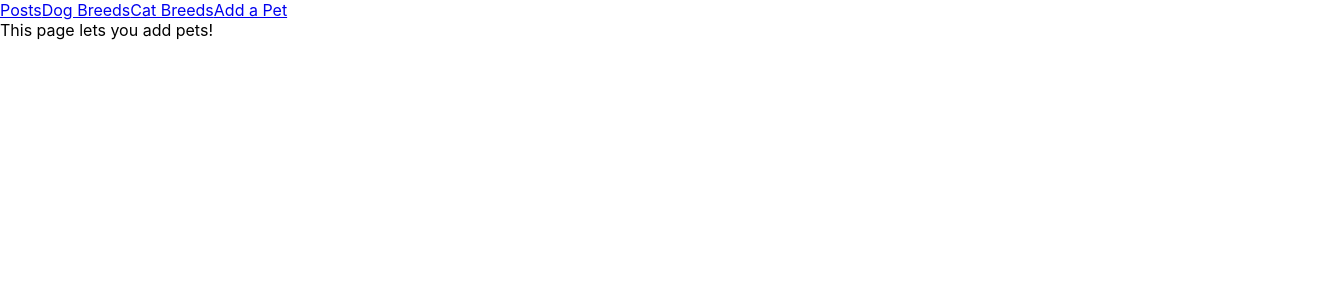
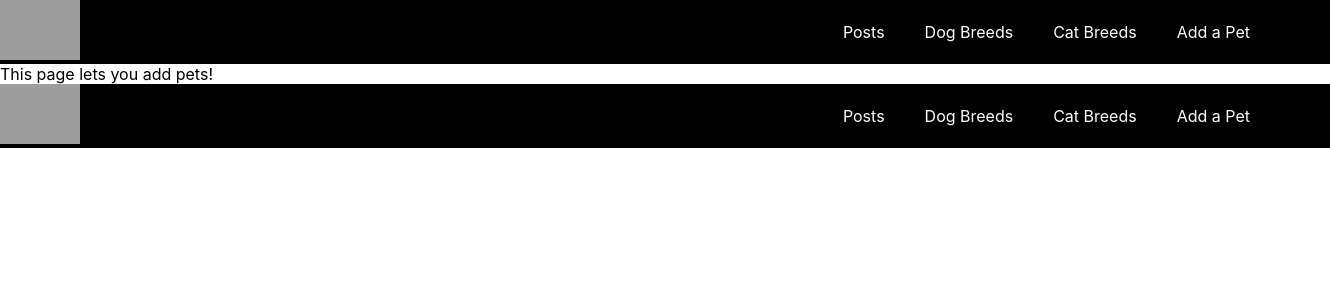
Before and after one commit to saralaffin/best-in-show, a React (Create React App) app: page /addPet in a window 1280 px wide. Shown: the top 300 px of the page, 1330 px wide, since content can reach past the window. Built offline with nearby package versions, Linux system fonts and the light colour scheme; grey boxes are pictures that could not be loaded.

Commit message:
Added a bunch of css to Header/Footer/Cards

```diff
--- a/src/App.css
+++ b/src/App.css
@@ -1,38 +1,3 @@
-.App {
-  text-align: center;
+.main__container {
+  height: 100%;
 }
-
-.App-logo {
-  height: 40vmin;
-  pointer-events: none;
-}
-
-@media (prefers-reduced-motion: no-preference) {
-  .App-logo {
-    animation: App-logo-spin infinite 20s linear;
-  }
-}
-
-.App-header {
-  background-color: #282c34;
-  min-height: 100vh;
-  display: flex;
-  flex-direction: column;
-  align-items: center;
-  justify-content: center;
-  font-size: calc(10px + 2vmin);
-  color: white;
-}
-
-.App-link {
-  color: #61dafb;
-}
-
-@keyframes App-logo-spin {
-  from {
-    transform: rotate(0deg);
-  }
-  to {
-    transform: rotate(360deg);
-  }
-}
--- a/src/App.js
+++ b/src/App.js
@@ -5,18 +5,15 @@ import HomePage from "./components/HomePage/HomePage";
 import DogBreeds from "./components/DogBreeds/DogBreeds";
 import CatBreeds from "./components/CatBreeds/CatBreeds";
 import AddPet from "./components/AddPet/AddPet";
+import Header from "./components/Header/Header";
+import Footer from "./components/Footer/Footer";
 
 class App extends Component {
   render() {
     return (
       <div>
-        <header>
-          <Link to="/">Posts</Link>
-          <Link to="/dogs">Dog Breeds</Link>
-          <Link to="/cats">Cat Breeds</Link>
-          <Link to="/addPet">Add a Pet</Link>
-        </header>
-        <main>
+        <Header />
+        <main className="main__container">
           <Route
             path="/"
             exact
@@ -38,6 +35,7 @@ class App extends Component {
             render={routerProps => <AddPet {...routerProps} />}
           />
         </main>
+        <Footer />
       </div>
     );
   }
--- a/src/components/Card/Card.css
+++ b/src/components/Card/Card.css
@@ -0,0 +1,53 @@
+.card__feed {
+  max-height: 600px;
+  width: 420px;
+  overflow-y: scroll;
+  display: grid;
+  margin: 0 auto;
+}
+
+.card__container-image {
+  width: 400px;
+  height: 400px;
+  background-position: center;
+  background-size: cover;
+}
+
+.card__container {
+  width: 400px;
+  height: 560px;
+  border: 2px solid black;
+  overflow-y: scroll;
+}
+
+.card__container-username {
+  font-weight: 900;
+}
+
+.card__container-caption {
+  padding: 15px 10px;
+  font-size: 2.5vh;
+}
+
+.card__container-links {
+  display: flex;
+  flex-direction: row;
+  justify-content: space-between;
+  margin: 0 5%;
+  align-items: center;
+}
+
+.card__container-like {
+  height: 60px;
+  width: 60px;
+}
+
+.card__container-more {
+  background-color: black;
+  color: white;
+  font-size: 2vh;
+  padding: 5px;
+  width: 40%;
+  border-radius: 5px;
+  text-align: center;
+}
--- a/src/components/Card/Card.js
+++ b/src/components/Card/Card.js
@@ -1,10 +1,35 @@
 import React, { Component } from "react";
+import "../../App.css";
+import "./Card.css";
 
 class Card extends Component {
   render() {
     return (
       <div>
-        My name is {this.props.petName}. My caption is {this.props.caption}
+        <div className="card__feed">
+          <div className="card__container">
+            <div
+              className="card__container-image"
+              style={{ backgroundImage: `url(${this.props.image})` }}
+            ></div>
+            <div className="card__container-caption">
+              <span className="card__container-username">
+                @{this.props.petName}:
+              </span>{" "}
+              {this.props.caption}
+            </div>
+            <div className="card__container-links">
+              <div>
+                <img
+                  className="card__container-like"
+                  src="https://i.imgur.com/I3Ef8to.png"
+                ></img>
+                <span>{this.props.numberOfLikes} Likes</span>
+              </div>
+              <div className="card__container-more">See More Info</div>
+            </div>
+          </div>
+        </div>
       </div>
     );
   }
--- /dev/null
+++ b/src/components/Footer/Footer.css
@@ -0,0 +1,32 @@
+.footer__bar {
+  height: 8vh;
+  color: white;
+  background-color: black;
+  display: flex;
+  flex-direction: row;
+  justify-content: space-between;
+  align-items: center;
+  padding-right: 50px;
+  width: 100%;
+}
+
+.footer__image img {
+  height: 60px;
+}
+
+.footer__links-container {
+  display: flex;
+  flex-direction: row;
+  justify-content: space-evenly;
+  align-items: center;
+  margin-right: 10px;
+}
+
+.footer__links {
+  padding: 0 20px;
+}
+
+.footer__bar a {
+  text-decoration: none;
+  color: white;
+}
--- /dev/null
+++ b/src/components/Footer/Footer.js
@@ -0,0 +1,30 @@
+import React, { Component } from "react";
+import { Route, Link } from "react-router-dom";
+import "../../App.css";
+import "./Footer.css";
+
+function Footer(props) {
+  return (
+    <div className="footer__bar">
+      <div className="footer__image">
+        <img src="https://i.imgur.com/15AizW0.png"></img>
+      </div>
+      <div className="footer__links-container">
+        <Link to="/" className="footer__links">
+          Posts
+        </Link>
+        <Link to="/dogs" className="footer__links">
+          Dog Breeds
+        </Link>
+        <Link to="/cats" className="footer__links">
+          Cat Breeds
+        </Link>
+        <Link to="/addPet" className="footer__links">
+          Add a Pet
+        </Link>
+      </div>
+    </div>
+  );
+}
+
+export default Footer;
--- /dev/null
+++ b/src/components/Header/Header.css
@@ -0,0 +1,32 @@
+.header__bar {
+  height: 8vh;
+  color: white;
+  background-color: black;
+  display: flex;
+  flex-direction: row;
+  justify-content: space-between;
+  align-items: center;
+  padding-right: 50px;
+  width: 100%;
+}
+
+.header__image img {
+  height: 60px;
+}
+
+.header__links-container {
+  display: flex;
+  flex-direction: row;
+  justify-content: space-evenly;
+  align-items: center;
+  margin-right: 10px;
+}
+
+.header__links {
+  padding: 0 20px;
+}
+
+.header__bar a {
+  text-decoration: none;
+  color: white;
+}
--- /dev/null
+++ b/src/components/Header/Header.js
@@ -0,0 +1,30 @@
+import React, { Component } from "react";
+import { Route, Link } from "react-router-dom";
+import "../../App.css";
+import "./Header.css";
+
+function Header(props) {
+  return (
+    <div className="header__bar">
+      <div className="header__image">
+        <img src="https://i.imgur.com/15AizW0.png"></img>
+      </div>
+      <div className="header__links-container">
+        <Link to="/" className="header__links">
+          Posts
+        </Link>
+        <Link to="/dogs" className="header__links">
+          Dog Breeds
+        </Link>
+        <Link to="/cats" className="header__links">
+          Cat Breeds
+        </Link>
+        <Link to="/addPet" className="header__links">
+          Add a Pet
+        </Link>
+      </div>
+    </div>
+  );
+}
+
+export default Header;
--- a/src/components/HomePage/HomePage.css
+++ b/src/components/HomePage/HomePage.css
@@ -0,0 +1,5 @@
+.homepage__container {
+  height: 100%;
+  width: 100%;
+  overflow-y: scroll;
+}
--- a/src/components/HomePage/HomePage.js
+++ b/src/components/HomePage/HomePage.js
@@ -1,5 +1,6 @@
 import React, { Component } from "react";
-
+import "../../App.css";
+import "./HomePage.css";
 import axios from "axios";
 import Card from "../Card/Card";
 
@@ -34,7 +35,7 @@ class HomePage extends Component {
   }
   render() {
     if (this.state.pets) {
-      return <div>{this.populateCards()}</div>;
+      return <div className="homepage__container">{this.populateCards()}</div>;
     } else {
       return (
         <div>This is our home page :) please wait while our pets load</div>
```
